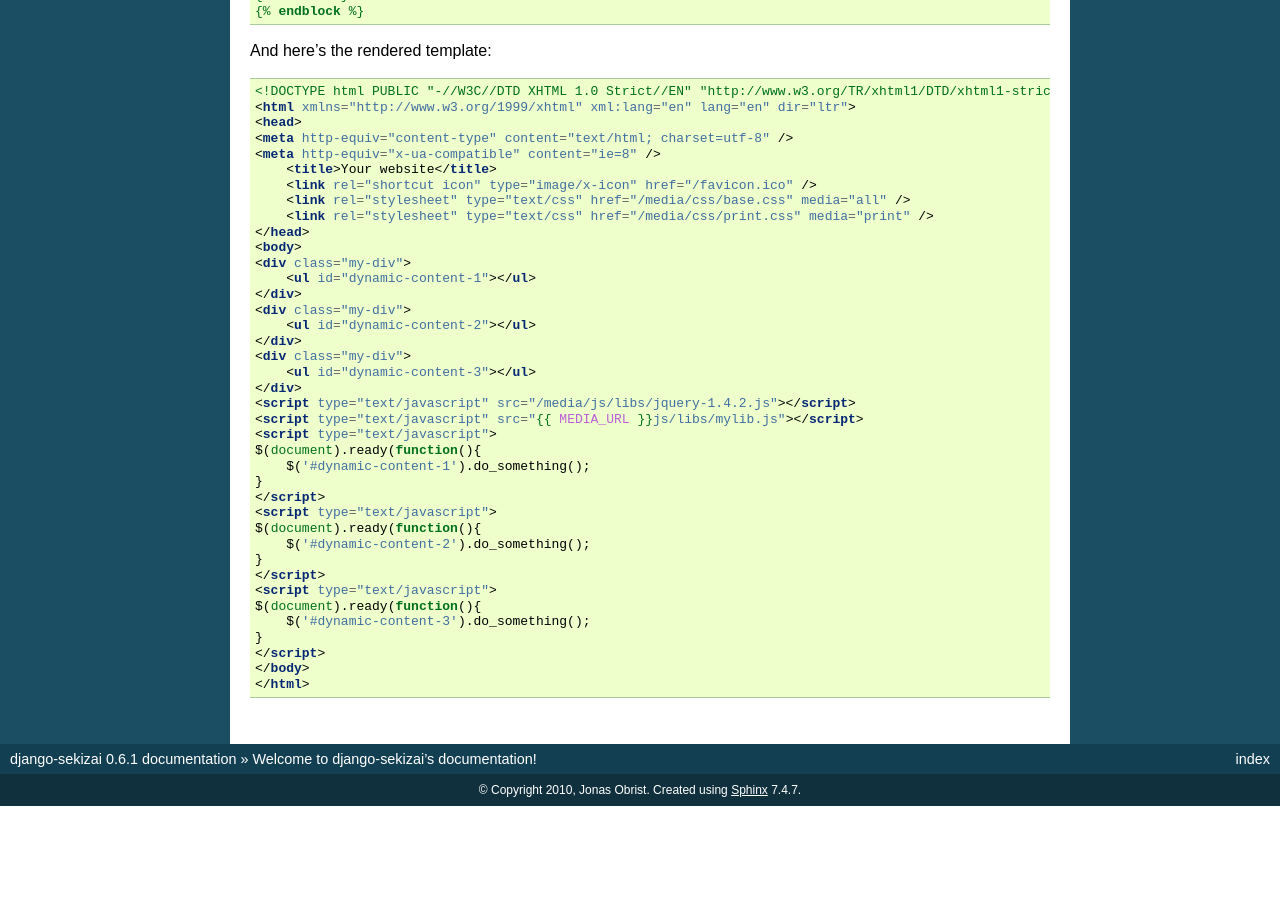
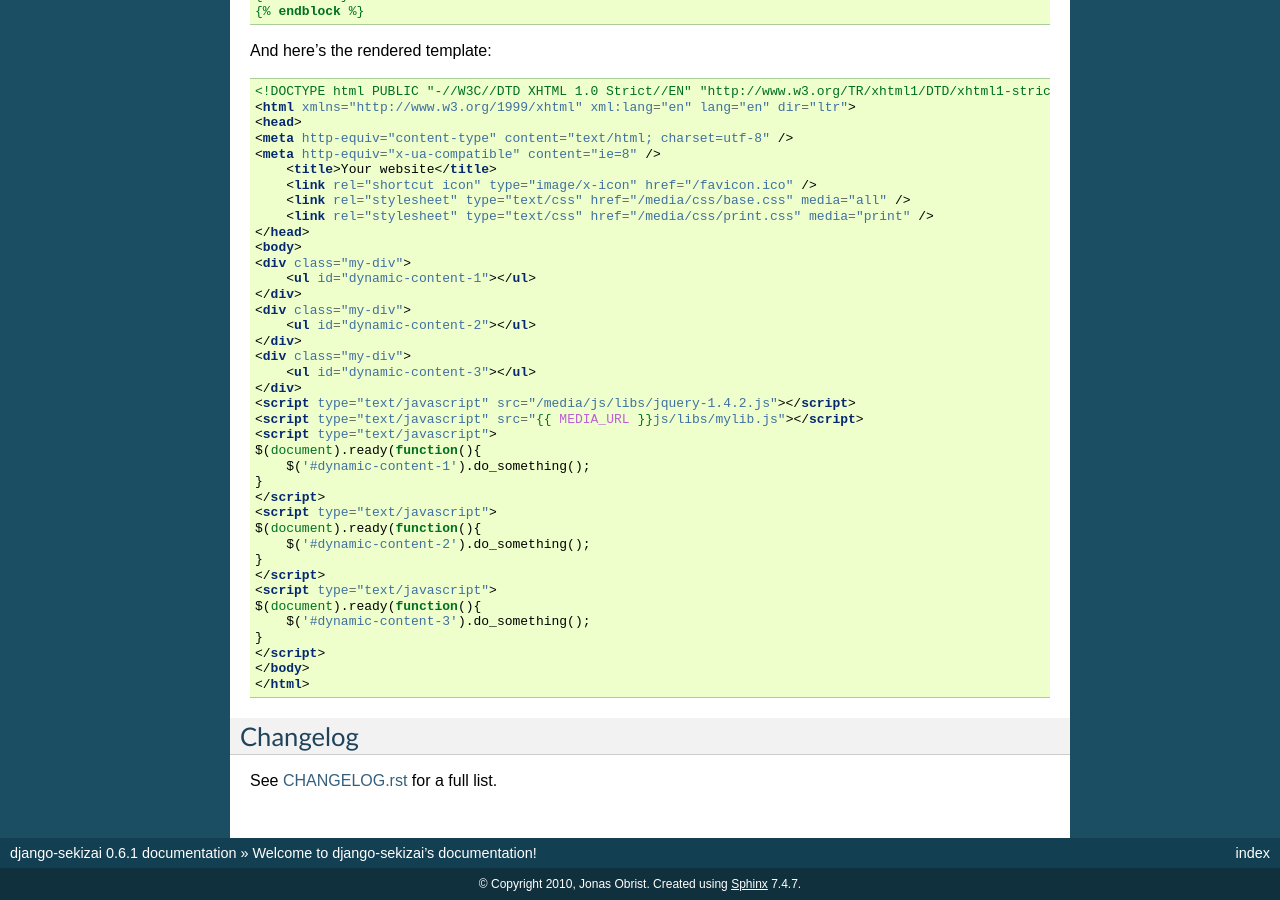
Before and after one commit to django-cms/django-sekizai, a Sphinx documentation site: the page built from docs/index.rst, in a window 1280 px wide and 900 px high, scrolled down 5717 px. Built offline with Sphinx 7.4.7, drawn with Linux system fonts in a browser that asks for light colours; before the commit the page ends 6523 px from its top, so only the background shows below that; some of the changed text lies outside the part shown.

Commit message:
Added more info

```diff
--- a/CHANGELOG.rst
+++ b/CHANGELOG.rst
@@ -6,7 +6,10 @@
 1.1.0 (unreleased)
 ==================
 
-* Aligned structure with other addons
+* Extended test matrix
+* Added isort and adapted imports
+* Adapted code base to align with other supported addons
+* Adapted ``README.rst`` instructions
 
 
 1.0.0 (2019-04-11)
--- a/docs/index.rst
+++ b/docs/index.rst
@@ -140,7 +140,7 @@
 .. warning::
 
     If the ``{% addtoblock %}`` tag is used in an **extending** template, the tags **must** be
-    placed within ``{% block %}...{% endblock %}`` tags. If this block extension, where `{% addtoblock %}``
+    placed within ``{% block %}...{% endblock %}`` tags. If this block extension, where ``{% addtoblock %}``
     lies, is actually overridden in a child template (i.e by a same-name block which doesn't call ``block.super``),
     then this ``{% addtoblock %}`` will be ignored.
 
@@ -424,3 +424,10 @@
     </script>
     </body>
     </html>
+
+
+*********
+Changelog
+*********
+
+See `CHANGELOG.rst <https://github.com/divio/django-sekizai/blob/master/CHANGELOG.rst>`_ for a full list.
```
